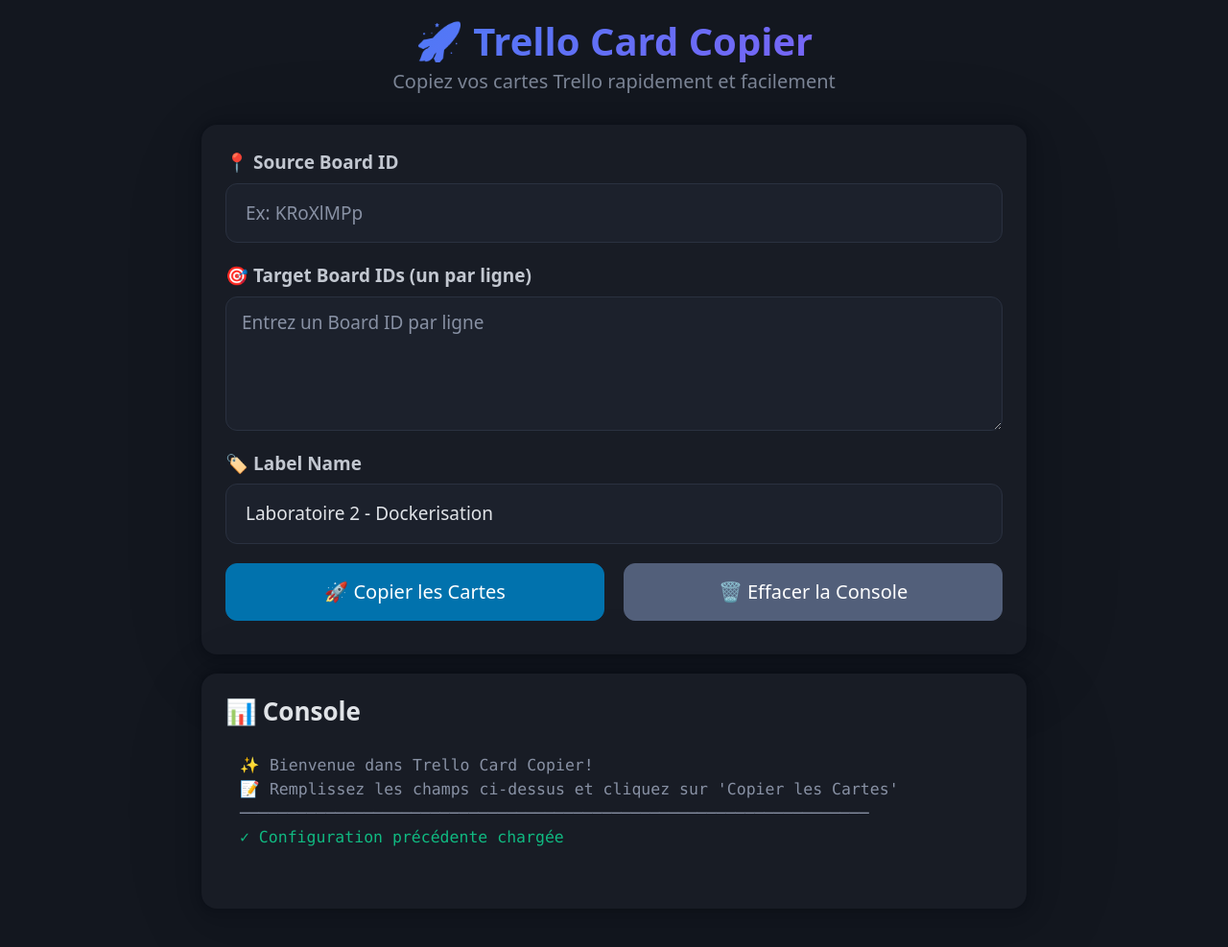
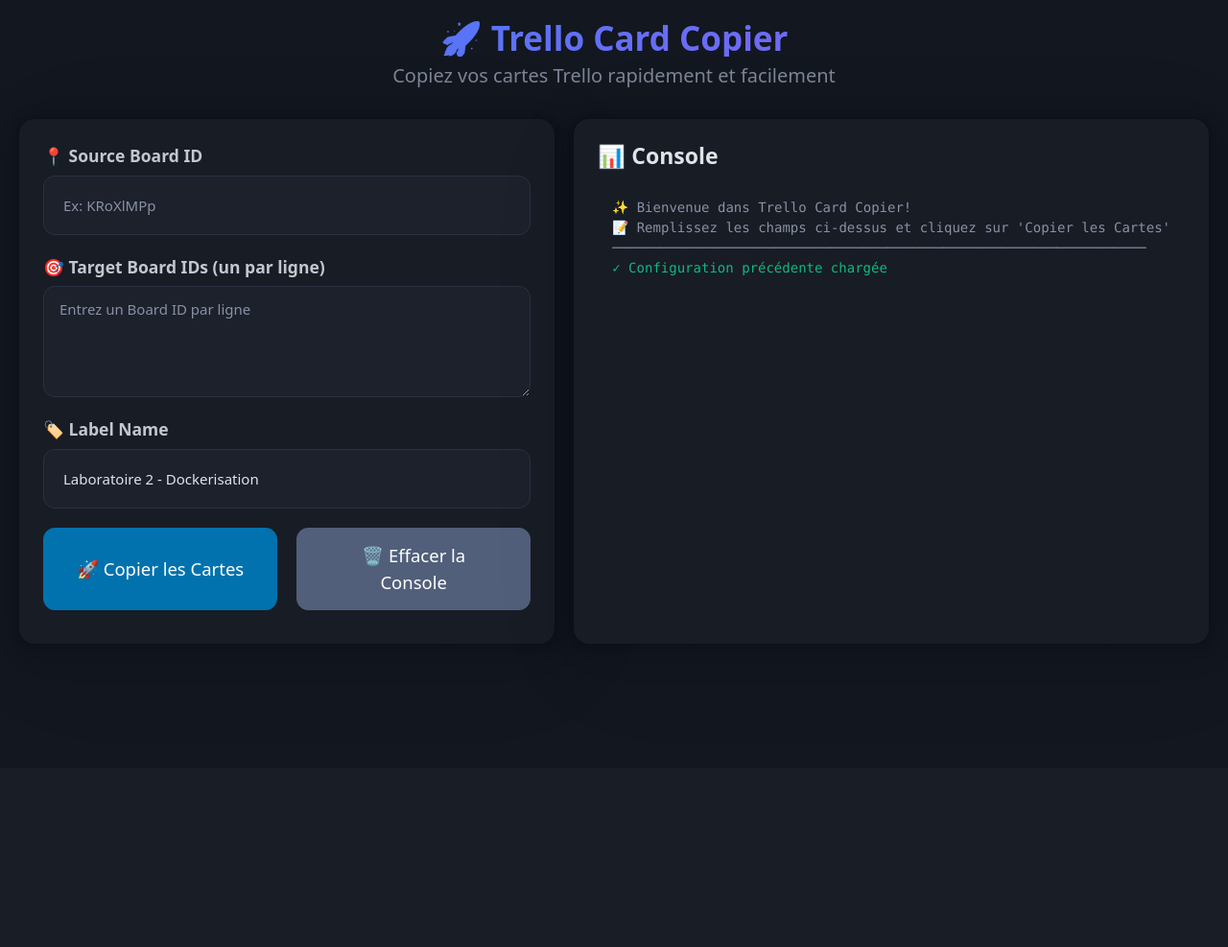
Before and after one commit to Math1313/TCC, a Flask app: page / in a window 1280 px wide. Shown: the whole page at 96% size. After the commit the page ends 678 px from the top, so only its background shows below. Run offline with Flask 3, Linux system fonts and the light colour scheme; data that the repository does not hold is empty; some libraries are stand-ins or nearby versions.

Commit message:
feat: move interface

```diff
--- a/static/app.js
+++ b/static/app.js
@@ -42,7 +42,7 @@ copyBtn.addEventListener('click', async () => {
 
     // Validation
     if (!sourceBoardId) {
-        alert('⚠️ Le Source Board ID est requis');
+        logToConsole('⚠️ Le Source Board ID est requis', 'warning');
         return;
     }
 
@@ -52,19 +52,12 @@ copyBtn.addEventListener('click', async () => {
         .filter(line => line);
 
     if (targetBoardIds.length === 0) {
-        alert('⚠️ Au moins un Target Board ID est requis');
+        logToConsole('⚠️ Au moins un Target Board ID est requis', 'warning');
         return;
     }
 
     if (!labelName) {
-        alert('⚠️ Le nom du Label est requis');
-        return;
-    }
-
-    // Confirmation
-    const confirmMessage = `Voulez-vous copier les cartes avec le label '${labelName}' depuis le tableau ${sourceBoardId} vers ${targetBoardIds.length} tableau(x) ?`;
-    if (!confirm(confirmMessage)) {
-        logToConsole('❌ Opération annulée par l\'utilisateur');
+        logToConsole('⚠️ Le nom du Label est requis', 'warning');
         return;
     }
 
@@ -119,17 +112,16 @@ copyBtn.addEventListener('click', async () => {
                     if (data.result) {
                         const result = data.result;
                         if (result.error) {
-                            alert(`❌ Erreur: ${result.error}`);
+                            logToConsole(`\n❌ Erreur: ${result.error}`, 'error');
                         } else if (result.failed === 0) {
-                            alert(`✅ ${result.success} carte(s) copiée(s) avec succès!`);
+                            logToConsole(`\n✅ ${result.success} carte(s) copiée(s) avec succès!`, 'success');
                         } else {
-                            alert(`⚠️ ${result.success} carte(s) copiée(s), ${result.failed} échouée(s)`);
+                            logToConsole(`\n⚠️ ${result.success} carte(s) copiée(s), ${result.failed} échouée(s)`, 'warning');
                         }
                     }
 
                     if (data.error) {
                         logToConsole(`❌ Erreur: ${data.error}`, 'error');
-                        alert(`❌ Erreur: ${data.error}`);
                     }
                 }
             }
@@ -137,7 +129,6 @@ copyBtn.addEventListener('click', async () => {
 
     } catch (error) {
         logToConsole(`❌ Erreur critique: ${error.message}`, 'error');
-        alert(`❌ Erreur: ${error.message}`);
     } finally {
         // Réactiver les boutons et cacher la barre de progression
         copyBtn.disabled = false;
--- a/static/style.css
+++ b/static/style.css
@@ -2,8 +2,15 @@
 
 /* Layout compact */
 main.container {
-    max-width: 900px;
+    max-width: 1400px;
     padding: 1rem;
+}
+
+/* Layout en deux colonnes pour desktop */
+.content-grid {
+    display: grid;
+    grid-template-columns: 1fr 1fr;
+    gap: 1rem;
 }
 
 /* Header avec gradient - plus compact */
@@ -19,11 +26,11 @@ header h1 {
     -webkit-text-fill-color: transparent;
     background-clip: text;
     margin-bottom: 0.25rem;
-    font-size: 2rem;
+    font-size: 1.75rem;
 }
 
 header hgroup p {
-    font-size: 0.95rem;
+    font-size: 0.875rem;
     margin-bottom: 0;
 }
 
@@ -37,7 +44,7 @@ article {
 /* Inputs et labels plus compacts */
 article label {
     margin-bottom: 0.35rem;
-    font-size: 0.95rem;
+    font-size: 0.875rem;
     font-weight: 600;
 }
 
@@ -45,7 +52,7 @@ article input,
 article textarea {
     margin-bottom: 1rem;
     border-radius: 12px;
-    font-size: 0.95rem;
+    font-size: 0.75rem;
     padding: 0.6rem 0.8rem;
 }
 
@@ -56,7 +63,7 @@ article textarea {
 /* Boutons plus compacts et arrondis */
 article button {
     padding: 0.7rem 1.5rem;
-    font-size: 1rem;
+    font-size: 0.925rem;
     border-radius: 12px;
 }
 
@@ -72,18 +79,18 @@ progress {
 
 /* Titres plus compacts */
 article h2 {
-    font-size: 1.3rem;
+    font-size: 1.15rem;
     margin-bottom: 0.75rem;
 }
 
 /* Console de logs - plus compacte et arrondie */
 .console {
-    max-height: 300px;
+    max-height: 400px;
     overflow-y: auto;
     background: var(--code-background-color);
     padding: 0.75rem;
     border-radius: 12px;
-    font-size: 0.825rem;
+    font-size: 0.7rem;
     line-height: 1.5;
 }
 
@@ -122,10 +129,15 @@ progress:indeterminate {
 /* Responsive */
 @media (max-width: 768px) {
     header h1 {
-        font-size: 1.75rem;
+        font-size: 1.5rem;
     }
 
     main.container {
         padding: 0.75rem;
     }
+
+    /* Passer en une seule colonne sur mobile */
+    .content-grid {
+        grid-template-columns: 1fr;
+    }
 }
--- a/templates/index.html
+++ b/templates/index.html
@@ -18,6 +18,7 @@
         </header>
 
         <!-- Main Content -->
+        <div class="content-grid">
             <!-- Form Section -->
             <article>
                 <label for="sourceBoard">📍 Source Board ID</label>
@@ -44,6 +45,7 @@
 📝 Remplissez les champs ci-dessus et cliquez sur 'Copier les Cartes'
 ──────────────────────────────────────────────────────────────────</code></pre>
             </article>
+        </div>
     </main>
 
     <script src="/static/app.js"></script>
```
Lines whose indentation alone changed are shown as unchanged.
